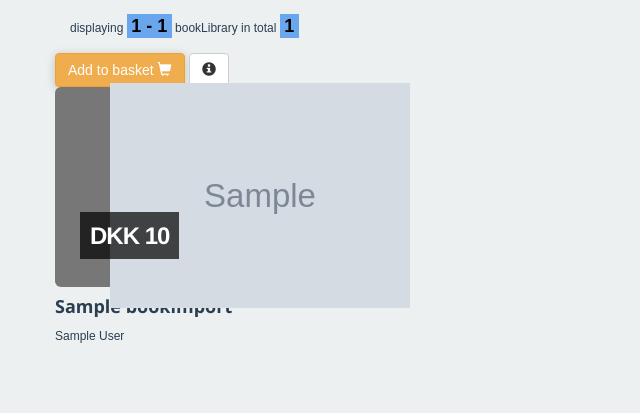
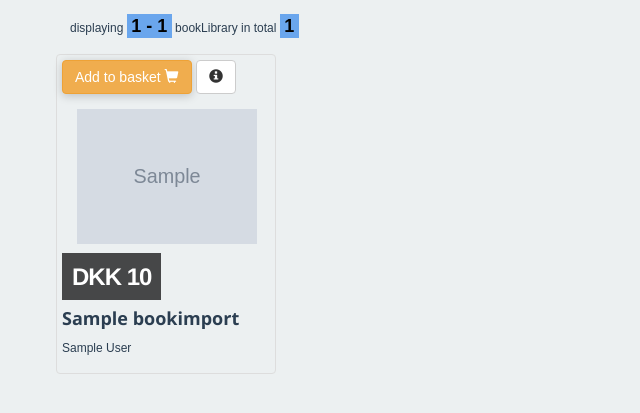
Before and after one commit to motethansen/bookshelf, a Flask app: page / in a window 1280 px wide. Shown: the part 50-463 px from the top of the page, without its empty margins (0-640 px from the left). Run offline with Flask 2, Linux system fonts and the light colour scheme; grey boxes marked "Sample" are stand-in pictures; a database or web service that is not in the repository returns one stand-in record (values such as "Sample title"); some libraries are stand-ins or nearby versions.

Commit message:
modified layout

```diff
--- a/app/static/css/style.css
+++ b/app/static/css/style.css
@@ -14,13 +14,35 @@
 
  #book-image {
    width : 200px;
+   height: 200px;
    padding: 5px;
+   border: 1px solid #ddd;
+   border-radius: 4px;
+
  }
 
+ .book{
+    border: 1px solid #ddd;
+    border-radius: 4px;
+    padding: 5px;
+    width: 220px;
+    height:320px;
+    margin-left: 1px;
+    margin-right:5px;
+    margin-top: 1px;
+    margin-bottom:10px;
+ }
+
+.imagebookarea{
+    padding: 15px;
+    width: 210px;
+    height:150px;
+}
+
  .book_image {
-    position: absolute;
-    top: 30px;
-    left: 70px;
+    display: block;
+    margin-left: auto;
+    margin-right: auto;
  }
 
 h3#bookcard {
@@ -35,7 +57,7 @@ p#bookcard {
 #h-price {
   width: 100%;
   /*z-index: 100; */
-  position: absolute;
+
   color: white;
   font-size: 24px;
   font-weight: bold;
--- a/app/templates/index.html
+++ b/app/templates/index.html
@@ -15,6 +15,7 @@
 
   <div class="clearfix visible-xs"></div>
   <div class="col-xs-6 col-sm-3">
+      <div class="book">
         <a href="/productDescription?productId={{book.sku}}" data-productid="{{book.sku}}" data-title="{{book.title}}" data-author="{{book.author}}" data-price="{{book.price}}" data-imagefile="{{book.image}}" class="btn btn-warning cd-add-to-cart">
           <span class="add-to-cart-btn-text">Add to basket
             <i class="glyphicon glyphicon-shopping-cart"></i>
@@ -24,9 +25,11 @@
           <i class="glyphicon glyphicon-info-sign"></i>
         </a>
             <!-- filename='img/image-200x200.svg' -->
-    	<img src="{{ url_for('static', filename='img/image-200x200.svg') }}" class="img-rounded" alt="">
-        <img src="{{book.image}}" class="book_image" alt="">
-        <h2 id="h-price" >
+    	<!--img src="{{ url_for('static', filename='img/image-200x200.svg') }}" class="img-rounded" alt="" -->
+          <div class="imagebookarea">
+            <img src="{{book.image}}" class="book_image" alt="">
+          </div>
+          <h2 id="h-price" >
           <span class="h2-span">DKK {{book.price}}
           <!-- <span class="spacer">&nbsp;</span> -->
           </span>
@@ -34,6 +37,7 @@
     <!-- /div -->
   	    <h3 id="bookcard">{{book.title}}&nbsp;</h3>
   	    <p id="bookcard">{{book.author}}&nbsp;</p>
+      </div>
   	<!-- div class="btn-group product-add-to-cart-btn-container-dscf0001 add-to-cart" role="group" -->
   </div>
 
```
Also changed, not shown: 5 other files.
